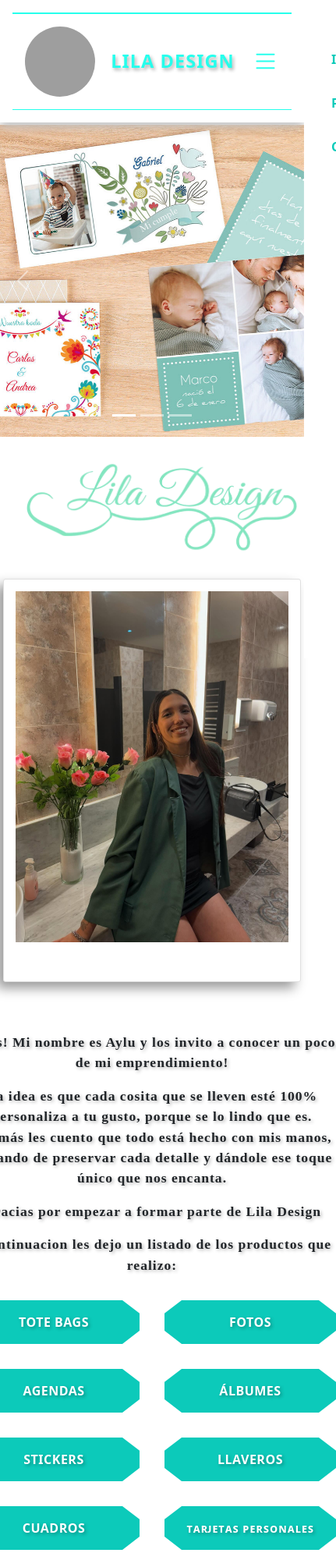
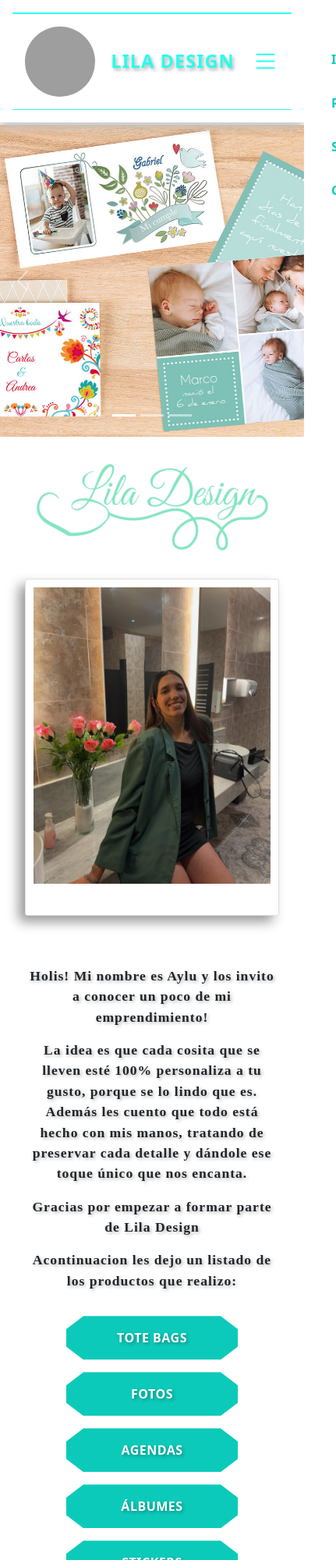
Before and after one commit to Joaco-HR/Lila-Desing, a plain HTML site: page index.html in a window 390 px wide. Shown: the top 2000 px of the page at 78% size, 431 px wide, since content can reach past the window. Drawn offline with nearby package versions, Linux system fonts and the light colour scheme; grey boxes are pictures that could not be loaded; a web font is replaced by a local one.

Commit message:
Optimizacion de la pagina

```diff
--- a/index.html
+++ b/index.html
@@ -119,8 +119,8 @@
             </svg>
         </button>
         <ul class="mobile-menu-links">
-            <li><a href="index.html" class="boton active">Inicio</a></li>
-            <li><a href="templates/1.html" class="boton">Productos ▾</a>
+            <li><a href="index.html">Inicio</a></li>
+            <li><a href="templates/1.html">Productos ▾</a>
                 <ul>
                     <li><a href="#">EVENTOS/SOUVENIRS ▾</a>
                         <ul>
@@ -196,7 +196,8 @@
                     </li>
                 </ul>
             </li>
-            <li><a href="templates/contacto.html" class="boton">Contacto</a></li>
+            <li><a href="#">Sobre Mi</a></li>
+            <li><a href="templates/contacto.html">Contacto</a></li>
         </ul>
     </div>
     <div class="mobile-menu-overlay" id="mobileOverlay"></div>
--- a/styles/styles.css
+++ b/styles/styles.css
@@ -1,5 +1,6 @@
 body {
     padding-top: 10rem;
+    overflow-x: hidden;
     font-weight: 500;
     letter-spacing: 1px;
     text-shadow: 2px 2px 4px rgba(0,0,0,0.3);
@@ -450,8 +451,19 @@ footer {
     .navbar-toggler {
         display: flex;
     }
-    .logo-text {
-        font-size: 1.4rem;
+
+    .cartel-texto ul {
+        grid-template-columns: repeat(2, 1fr);
+    }
+
+    .cartel-texto ul li.mucho-mas-li {
+        grid-column: 1 / -1;
+        display: flex;
+        justify-content: center;
+    }
+
+    .cartel-texto p{
+        text-align: center;
     }
 }
 
@@ -473,19 +485,28 @@ footer {
         height: 400px;
     }
 
+    .cartel-foto {
+        width: 100%;
+        max-width: 350px;
+        margin: 0 auto;
+        padding: 10px 10px 40px 10px;
+    }
+
+    .cartel-foto img {
+        width: 100%;
+        height: auto;
+    }
+
     .cartel-presentacion > img {
-        max-width: 350px;
+        max-width: 300px;
         max-height: 150px;
     }
 
     .cartel-texto ul {
-        grid-template-columns: repeat(2, 1fr);
-    }
-
-    .cartel-texto ul li.mucho-mas-li {
-        grid-column: 1 / -1;
-        display: flex;
-        justify-content: center;
+        grid-template-columns: 1fr;;
+        gap: 1rem;
+        width: 100%;
+        padding: 0;
     }
 
     .cartel-texto p {
```
